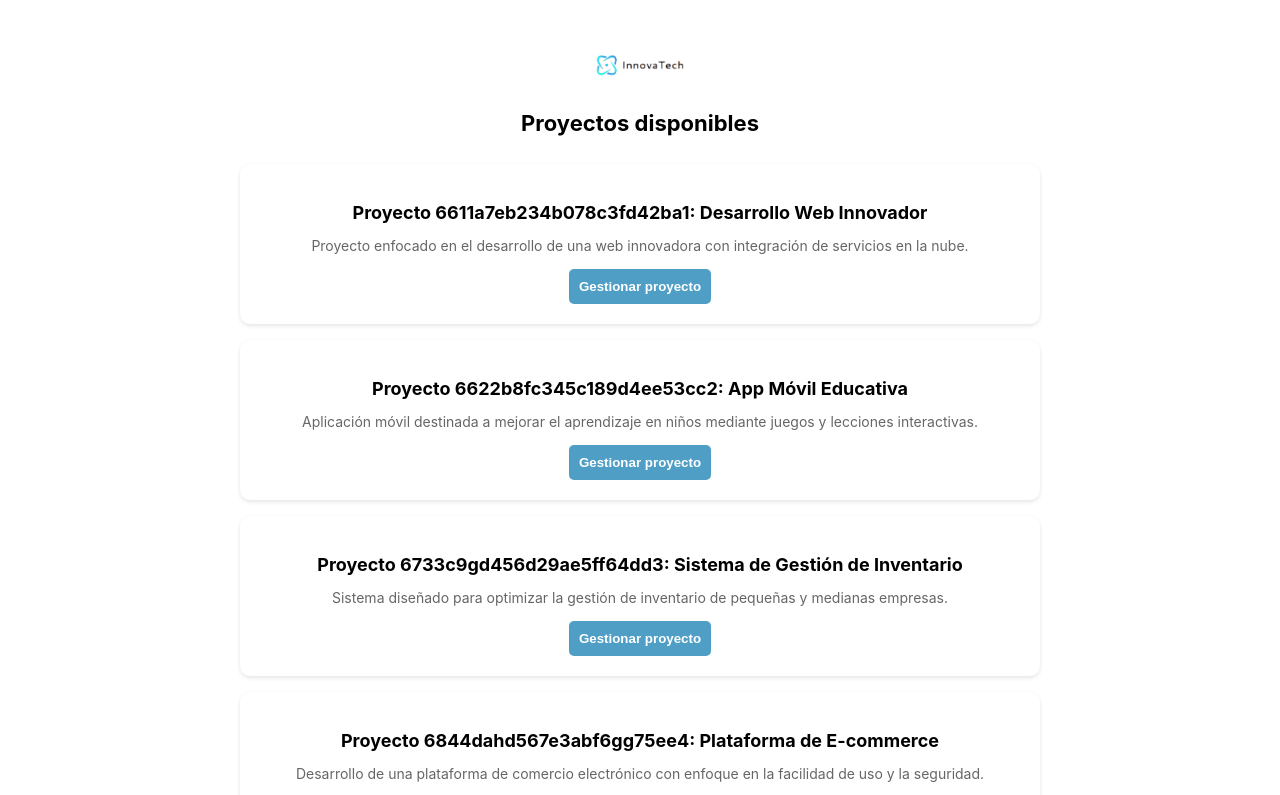
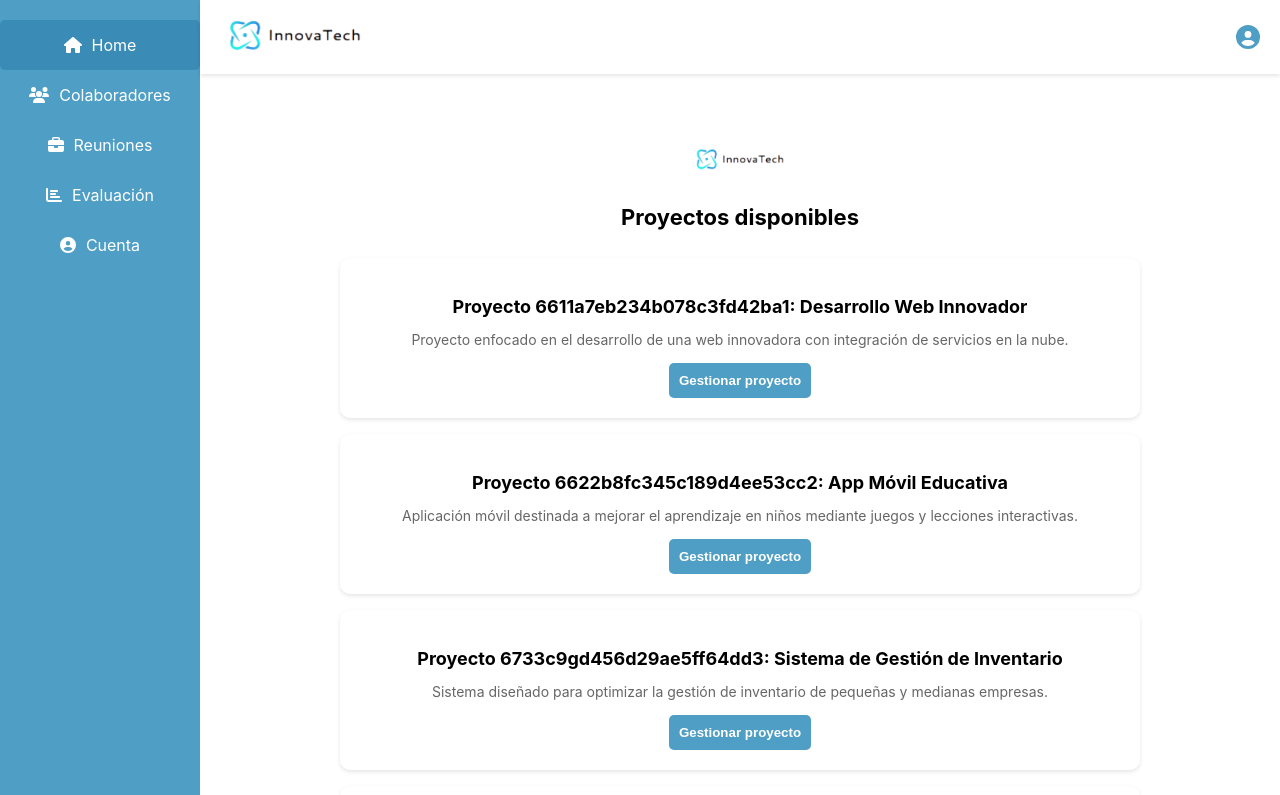
Before and after one commit to unpluggedREVAN/AP-Innovatech, a React (Create React App) app in the folder port_frontend/: page /main in a window 1280 px wide. Shown: the top 795 px of the page. Built offline with nearby package versions, Linux system fonts and the light colour scheme.

Commit message:
update: navigation structure working

```diff
--- a/port_frontend/package.json
+++ b/port_frontend/package.json
@@ -3,6 +3,8 @@
   "version": "0.1.0",
   "private": true,
   "dependencies": {
+    "@fortawesome/free-solid-svg-icons": "^6.5.2",
+    "@fortawesome/react-fontawesome": "^0.2.2",
     "@testing-library/jest-dom": "^5.17.0",
     "@testing-library/react": "^13.4.0",
     "@testing-library/user-event": "^13.5.0",
--- a/port_frontend/src/Home.css
+++ b/port_frontend/src/Home.css
@@ -80,3 +80,83 @@
   .home-button:hover {
     background-color: #3a8bb5;
   }
+
+  .dashboard {
+    display: flex;
+    height: 100vh;
+  }
+
+  .sidebar {
+    width: 200px;
+    background-color: #4e9ec5;
+    display: flex;
+    flex-direction: column;
+    align-items: center;
+    padding-top: 20px;
+  }
+
+  .menu-item {
+    width: 90%;
+    border-radius: 5px;
+    padding: 15px;
+    text-align: center;
+    color: white;
+    text-decoration: none;
+    display: flex;
+    align-items: center;
+    justify-content: center;
+  }
+
+  .menu-item .menu-icon {
+    margin-right: 10px;
+  }
+
+  .menu-item:hover,
+  .menu-item.active {
+    background-color: #3a8bb5;
+    width: 85%;
+  }
+
+  .main-content {
+    flex: 1;
+    display: flex;
+    flex-direction: column;
+  }
+
+  .navbar {
+    display: flex;
+    justify-content: space-between;
+    align-items: center;
+    padding: 10px 20px;
+    background-color: #fff;
+    box-shadow: 0 2px 4px rgba(0, 0, 0, 0.1);
+  }
+
+  .logo-container {
+    display: flex;
+    align-items: center;
+  }
+
+  .logo {
+    height: 50px;
+  }
+
+  .user-container {
+    display: flex;
+    align-items: center;
+  }
+
+  .account-info-btn {
+    color: #4e9ec5;
+    text-decoration: none;
+  }
+
+  .account-info-btn .menu-icon {
+    font-size: 24px;
+  }
+
+  .content {
+    flex: 1;
+    padding: 20px;
+    overflow-y: auto;
+  }
--- a/port_frontend/src/Home.js
+++ b/port_frontend/src/Home.js
@@ -1,21 +1,23 @@
 import React, { useState, useEffect } from 'react';
+import { Link, useLocation, useNavigate } from 'react-router-dom';
+import { FontAwesomeIcon } from '@fortawesome/react-fontawesome';
+import {
+  faHome,
+  faUsers,
+  faBriefcase,
+  faChartBar,
+  faUserCircle,
+} from '@fortawesome/free-solid-svg-icons';
 import './Home.css';
-import { useNavigate } from 'react-router-dom';
-
-// se importa el archivo json para las pruebas
 import data from './data.json';
 
 const HomeScreen = () => {
+  const location = useLocation();
   const navigate = useNavigate();
-  const [proyectos, setProyectos] = useState([]); // Estado para manejar los proyectos
+  const [proyectos, setProyectos] = useState([]);
 
-  // cargar los proyectos de la base de datos simulada (archivo JSON)
   useEffect(() => {
-    // Aquí se haría una llamada a la API
-    // const response = await getProyectosRequest();
-    // setProyectos(response);
-
-    // pero se simula la carga de datos con el json
+    // Simulamos la carga de datos con el JSON
     setProyectos(data);
   }, []);
 
@@ -27,16 +29,51 @@ const HomeScreen = () => {
     navigate(`/project-details/${proyectoId}`, { state: { proyectoColabs } });
   };
 
+  const menuItems = [
+    { name: 'Home', icon: faHome, path: '/main' },
+    { name: 'Colaboradores', icon: faUsers, path: '/colaboradores' },
+    { name: 'Reuniones', icon: faBriefcase, path: '/reuniones' },
+    { name: 'Evaluación', icon: faChartBar, path: '/evaluacion' },
+    { name: 'Cuenta', icon: faUserCircle, path: '/cuenta' },
+  ];
+
   return (
+    <div className="dashboard">
+      <aside className="sidebar">
+        {menuItems.map(item => (
+          <Link key={item.name} to={item.path} className={`menu-item ${location.pathname === item.path ? 'active' : ''}`}>
+            <FontAwesomeIcon icon={item.icon} className="menu-icon" />
+            {item.name}
+          </Link>
+        ))}
+      </aside>
+
+      <div className="main-content">
+        <nav className="navbar">
+          <div className="logo-container">
+            <Link to="/main">
+              <img
+                src={`${process.env.PUBLIC_URL}/logo_letra_nofondo.png`}
+                alt="InnovaTech Logo"
+                className="logo"
+              />
+            </Link>
+          </div>
+          <div className="user-container">
+            <Link to="/cuenta" className="account-info-btn">
+              <FontAwesomeIcon icon={faUserCircle} className="menu-icon" />
+            </Link>
+          </div>
+        </nav>
+        <section className="content">
           <div className="home-container">
-      <img src="/logo_letra_nofondo.png" className="home-logo" alt="InnovaTech Logo" />
+            <img src={`${process.env.PUBLIC_URL}/logo_letra_nofondo.png`} className="home-logo" alt="InnovaTech Logo" />
             <h2 className="home-header">Proyectos disponibles</h2>
             <div className="home-proyectos-container">
               {proyectos.map((proyecto) => (
                 <div key={proyecto._id} className="home-proyecto-card">
                   <h3 className="home-proyecto-title">Proyecto {proyecto._id}: {proyecto.nombreProyecto}</h3>
                   <p className="home-proyecto-content">{proyecto.descripcion}</p>
-            {/* Más detalles del proyecto */}
                   <button
                     className="home-options-button"
                     onClick={() => handleOptionsPress(proyecto._id, proyecto.colaboradores)}
@@ -46,10 +83,12 @@ const HomeScreen = () => {
                 </div>
               ))}
             </div>
-
             <button className="home-button" onClick={handleCreateProject}>
               Crear Nuevo Proyecto
             </button>
+          </div>
+        </section>
+      </div>
     </div>
   );
 };
--- a/port_frontend/src/Login.css
+++ b/port_frontend/src/Login.css
@@ -49,7 +49,7 @@
     background-color: #3a8bb5;
   }
 
-  .logo {
+  .logo-login {
     width: 200px;
     height: 200px;
     object-fit: contain;
--- a/port_frontend/src/Login.js
+++ b/port_frontend/src/Login.js
@@ -24,7 +24,7 @@ const LoginScreen = () => {
       <h1 className="title">InnovaTech</h1>
       <h2 className="header">Plataforma de Gestión de Proyectos</h2>
 
-      <img src="/logo_nofondo.png" className="logo" alt="InnovaTech Logo" />
+      <img src="/logo_nofondo.png" className="logo-login" alt="InnovaTech Logo" />
 
       <input
         type="email"
```
Also changed, not shown: 1 other file (tests, documents, lock files or other folders). Lines whose indentation alone changed are shown as unchanged.
